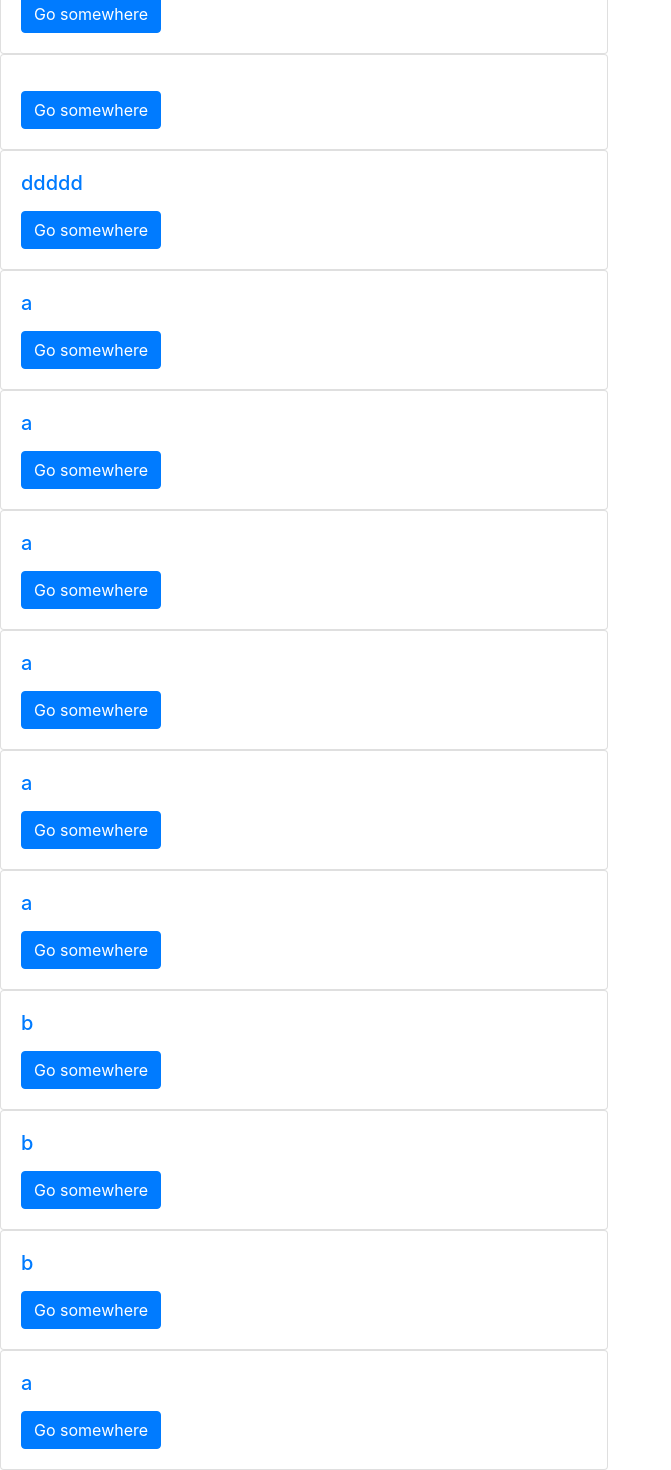
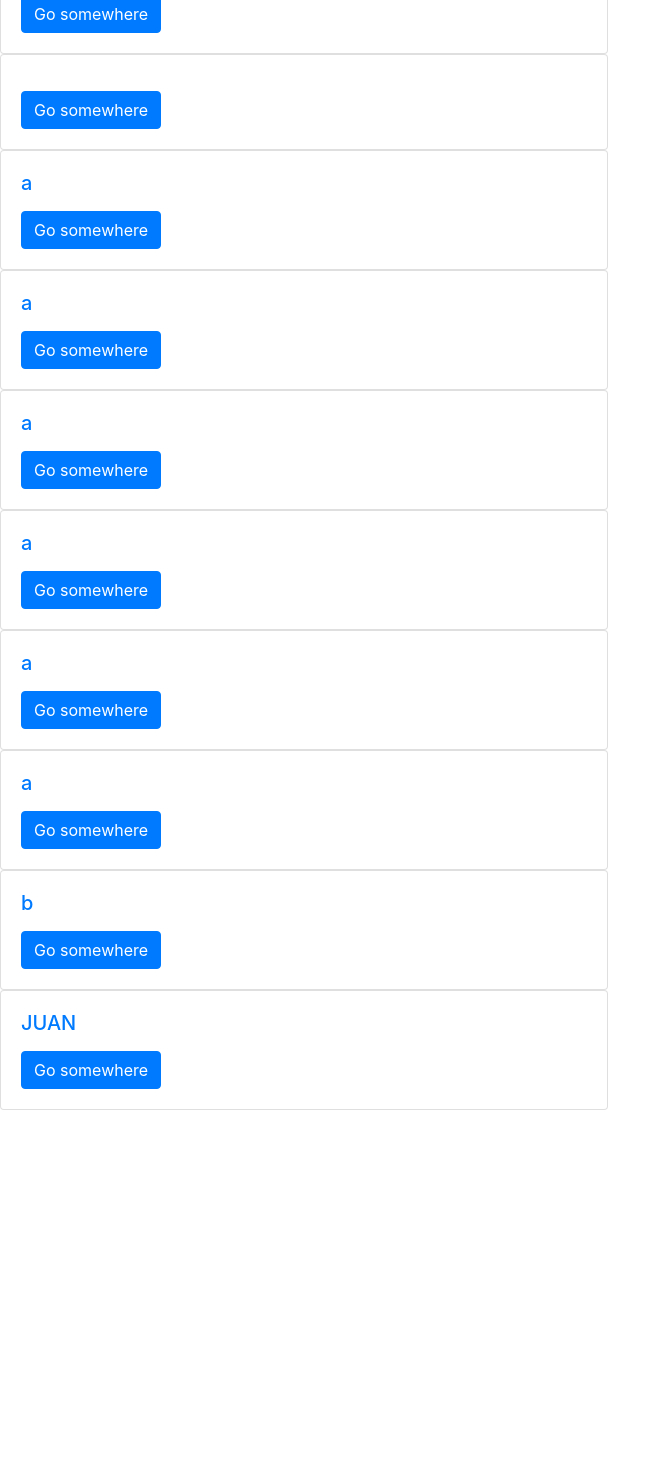
Before and after one commit to Nerfi/blog-app, a React (Create React App) app: page /posts in a window 1280 px wide. Shown: the part 658-2128 px from the top of the page, without its empty margins (0-671 px from the left). After the commit the page ends 1768 px from the top, so only its background shows below. Built offline with nearby package versions, Linux system fonts and the light colour scheme; data requests are answered from the project's data file; the HTML template or start-up script is replaced by a standard one.

Commit message:
createPost functionality not wokring

```diff
--- a/db.json
+++ b/db.json
@@ -46,11 +46,6 @@
       "id": 11
     },
     {
-      "title": "ddddd",
-      "author": "",
-      "id": 13
-    },
-    {
       "title": "a",
       "author": "",
       "id": 14
@@ -83,20 +78,10 @@
     {
       "title": "b",
       "author": "",
-      "id": 20
-    },
-    {
-      "title": "b",
-      "author": "",
-      "id": 21
-    },
-    {
-      "title": "b",
-      "author": "",
       "id": 22
     },
     {
-      "title": "a",
+      "title": "JUAN",
       "author": "",
       "id": 23
     }
--- a/src/components/Post/Post.js
+++ b/src/components/Post/Post.js
@@ -4,6 +4,7 @@ import './post.css';
 import {Link} from 'react-router-dom'
 
   const post = (props) => {
+
     return (
         <Card style={{width: '38rem', display: 'flex', flexWrap: 'wrap',alingContent: 'center'}}>
           <Card.Body >
```
Also changed, not shown: src/components/PostCreation/CreatePost.js (+4 -6 lines).
